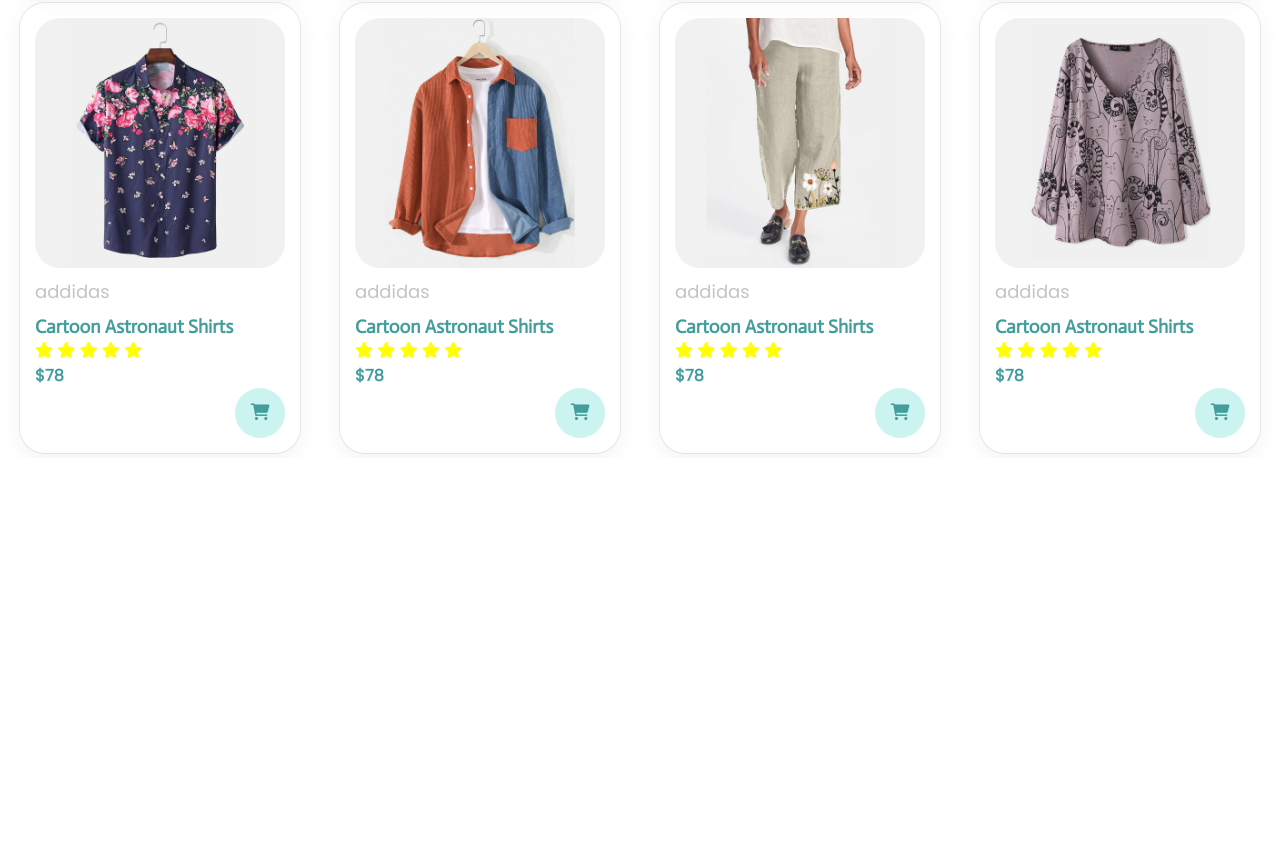
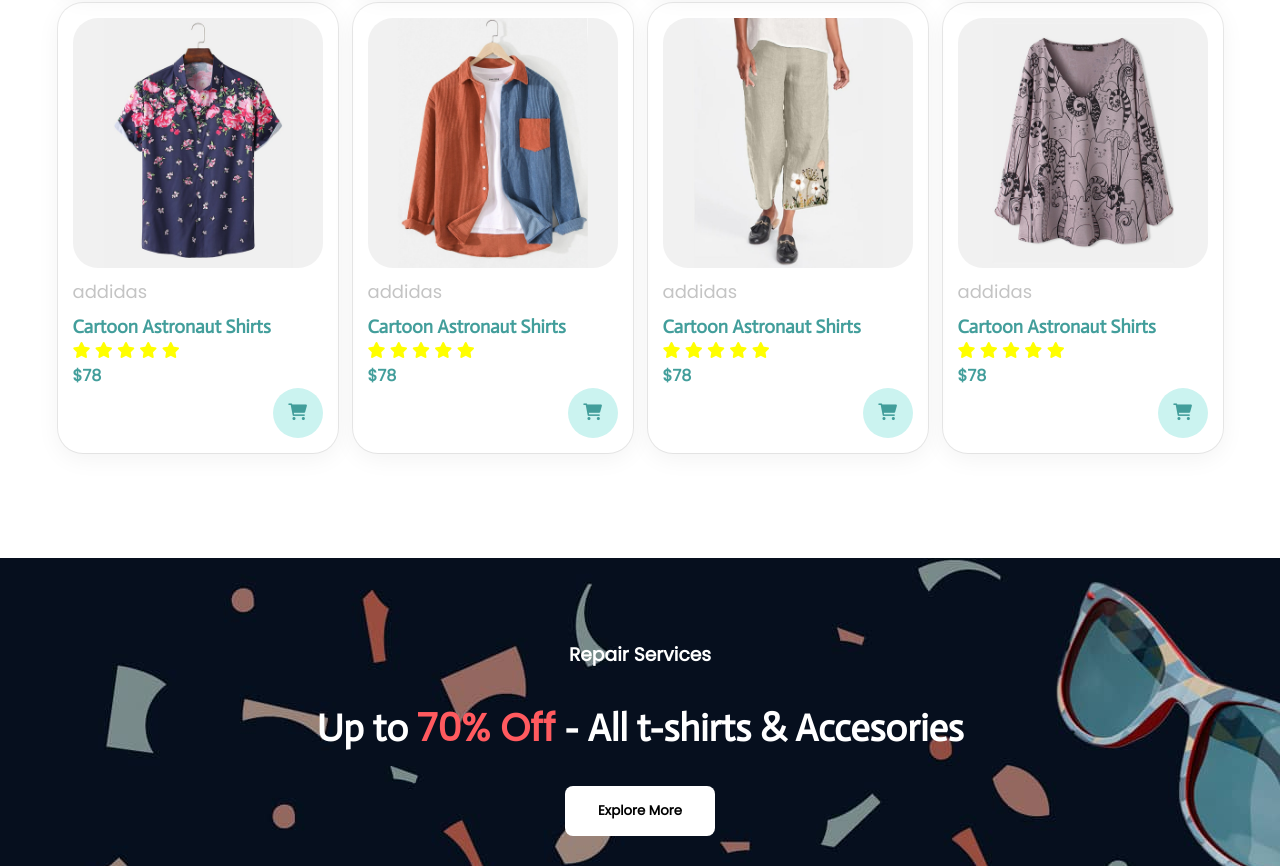
Before and after one commit to anthonykimani/ecommerce-website, a plain HTML site: page index.html in a window 1280 px wide. Shown: the part 1934-2800 px from the top of the page. Before the commit the page ends 2392 px from the top, so only its background shows below. Drawn offline with Linux system fonts and the light colour scheme; files whose address does not match are found by name.

Commit message:
Creates a Banner section

```diff
--- a/Assets/css/index.css
+++ b/Assets/css/index.css
@@ -13,6 +13,7 @@
     justify-content:space-between;
     max-width:100vw;
     position:sticky;
+    z-index:100;
     top:0;
     left:0;
 }
@@ -144,7 +145,7 @@
 .product-container{
     display:grid;
     text-align: center;
-    margin-top:100px;
+    margin:100px 50px 0px;
 }
 
 .product-container h1{
@@ -176,6 +177,13 @@
     border-radius:25px;
 }
 
+.product-card:hover img{
+    transition:.3s ease-in-out;
+    overflow:hidden;
+    max-width:250px;
+    transform: scale(1.1);
+}
+
 .product-card img{
     border-radius:25px;
     width:100%;
@@ -203,7 +211,7 @@
     width:50px;
     position:relative;
     left:200px;
-    z-index:200;
+    z-index:50;
     background-color: #cbf3f0;
     color:#429E9B;
     border:none;
@@ -218,3 +226,49 @@
     left:150px;
     border-radius:30px;
 }
+
+/* BANNER SECTION */
+
+.banner-container{
+    background-image:url('/Assets/images/banner/b2.jpg');
+    height:45vh;
+    margin:100px 0px 0px;
+    background-repeat:no-repeat;
+    display:flex;
+    flex-direction: column;
+    align-items:center;
+    justify-content: center;
+    background-position:cover;
+    color:white;
+    text-align:center;
+}
+
+.banner-container h3{
+    font-weight: 800;
+}
+
+.banner-container h1{
+    font-weight:bolder;
+    font-family:'Actor',sans-serif;
+    font-size:38px;
+    margin:30px 0px;
+}
+
+.banner-container h1 span{
+    color:#ff5a5f;
+}
+
+.explore-button{
+    width:150px;
+    height:50px;
+    border-radius:8px;
+    font-weight:800;
+    color:black;
+    background-color:white;
+    border:none;
+    outline: none;
+}
+
+.explore-button:hover{
+    background-color: rgba(255, 255, 255, 0.837);
+}
--- a/index.html
+++ b/index.html
@@ -186,6 +186,13 @@
                 </div>
             </div>
         </section>
+    <!-- BANNER SECTION -->
+        <section class="banner-container">
+            <h3>Repair Services</h3>
+            <h1>Up to <span>70% Off</span> - All t-shirts & Accesories</h1>
+            <button class="explore-button">Explore More</button>
+        </section>
     </div>
 </body>
+<!-- <div style="margin-top:700px"></div> -->
 </html>
```
Also changed, not shown: Assets/images/banner/b1.jpg (added), Assets/images/banner/b10.jpg (added), Assets/images/banner/b14.png (added), Assets/images/banner/b16.jpg (added), Assets/images/banner/b17.jpg (added), Assets/images/banner/b18.jpg (added), Assets/images/banner/b19.jpg (added), Assets/images/banner/b2.jpg (added), Assets/images/banner/b20.jpg (added), Assets/images/banner/b4.jpg (added), Assets/images/banner/b7.jpg (added).
